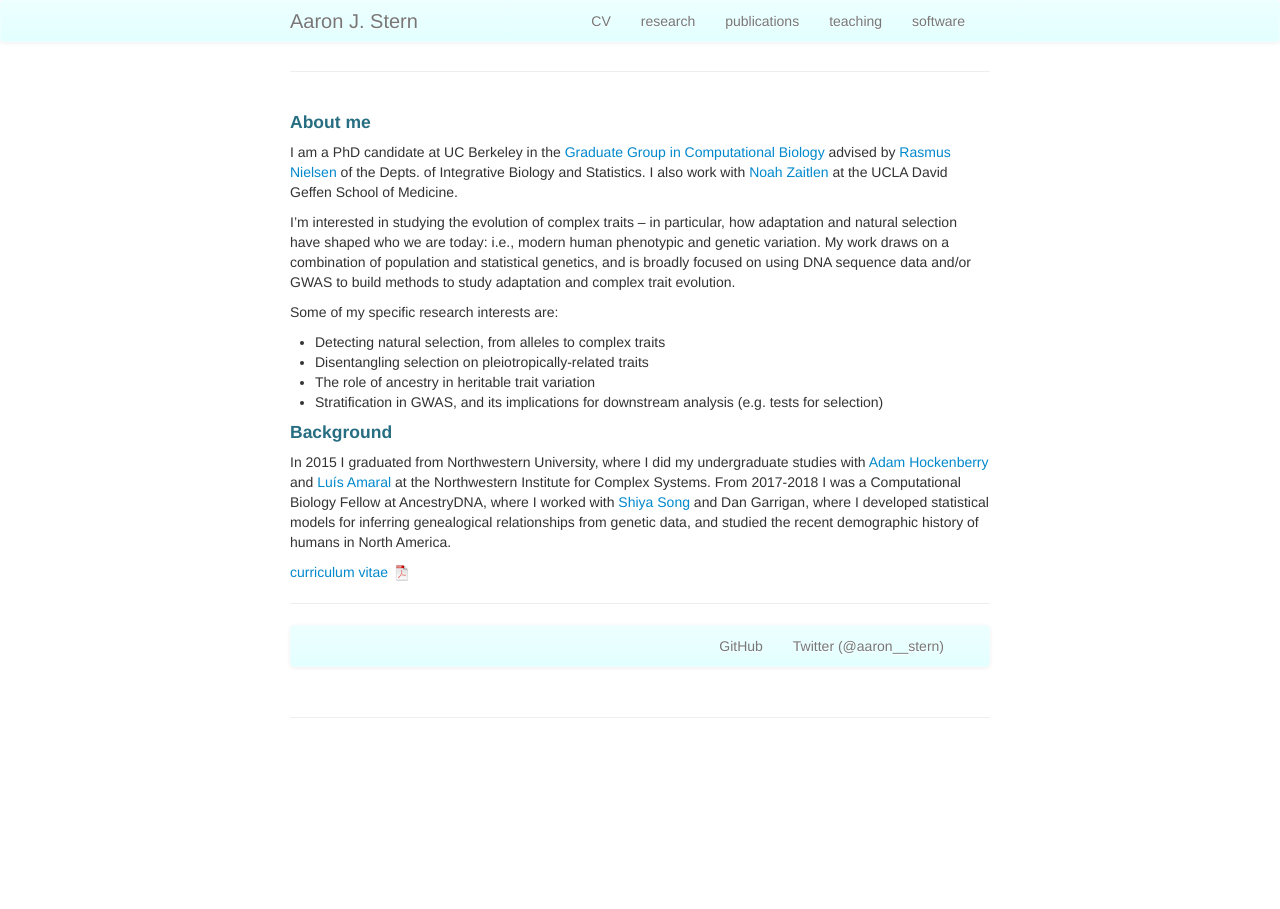
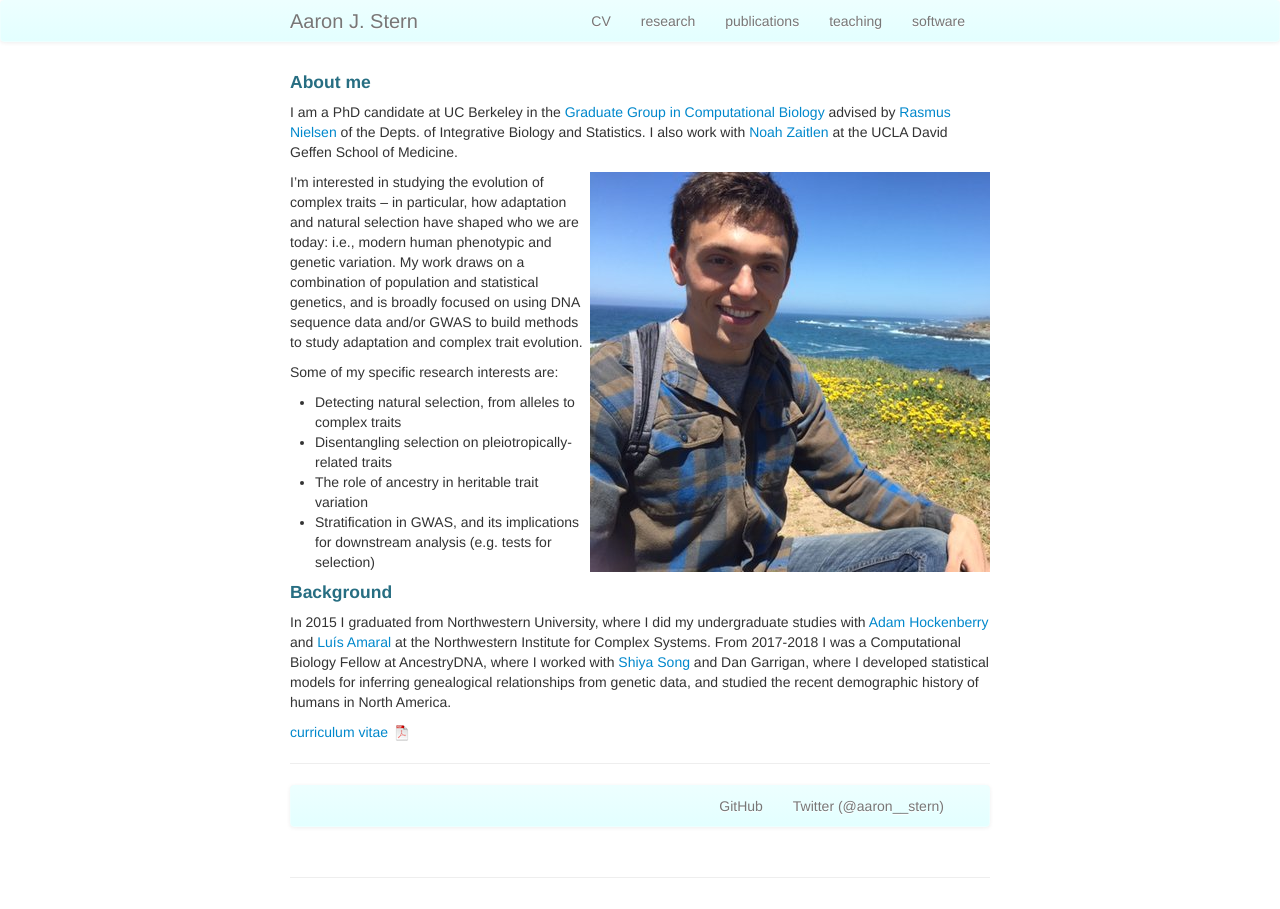
Before and after one commit to 35ajstern/simple_academic_website, a Jekyll site: the page built from index.md, in a window 1280 px wide. Built offline with Jekyll 4.4.1, drawn with Linux system fonts in a browser that asks for light colours; our own code applies the rules of GitHub Pages for plain Markdown files.

Commit message:
float img

```diff
--- a/index.md
+++ b/index.md
@@ -4,31 +4,12 @@ title: Aaron J. Stern
 description: Aaron Stern's academic home page
 keywords: Blue, Ham, treats, recycling, mail, being a good boy
 
-<div class="container">
-<h4><a name="contact"></a>contact</h4>
-
-    <div class="row-fluid">
-        <div class="span5">
-            Aaron Stern<br/>
-            Email: <a href="../assets/emadd.png">
-			<img src="../assets/emadd.png"
-				width="150" title="abc"></a>
-        </div>
-
-        <div class="span2">
-        <a href="../assets/headshot.jpg">
-            <img src="../assets/headshot.jpg"
-                  title="Aaron" alt="Aaron"/></a>
-        </div>
-    </div>
-</div>
-
-
-
 ---
 #### About me
 
 I am a PhD candidate at UC Berkeley in the <a href="https://ccb.berkeley.edu/academics/phd-in-computational-biology/">Graduate Group in Computational Biology</a> advised by <a href="http://www.nielsenlab.org/">Rasmus Nielsen</a> of the Depts. of Integrative Biology and Statistics. I also work with <a href="http://zaitlenlab.science/">Noah Zaitlen</a> at the UCLA David Geffen School of Medicine.
+
+<img style="float: right;" src="../assets/headshot.jpg">
 
 I'm interested in studying the evolution of complex traits -- in particular, how adaptation and natural selection have shaped who we are today: i.e., modern human phenotypic and genetic variation. My work draws on a combination of population and statistical genetics, and is broadly focused on using DNA sequence data and/or GWAS to build methods to study adaptation and complex trait evolution.
 
```
